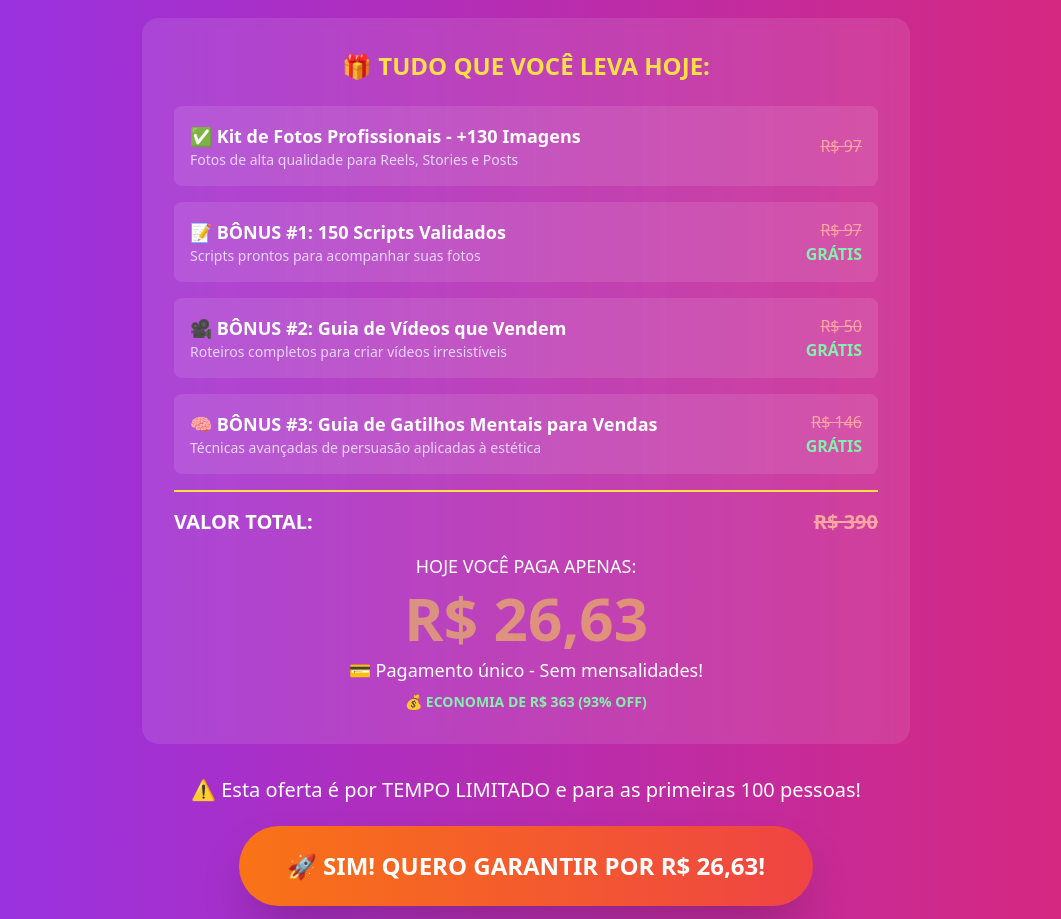
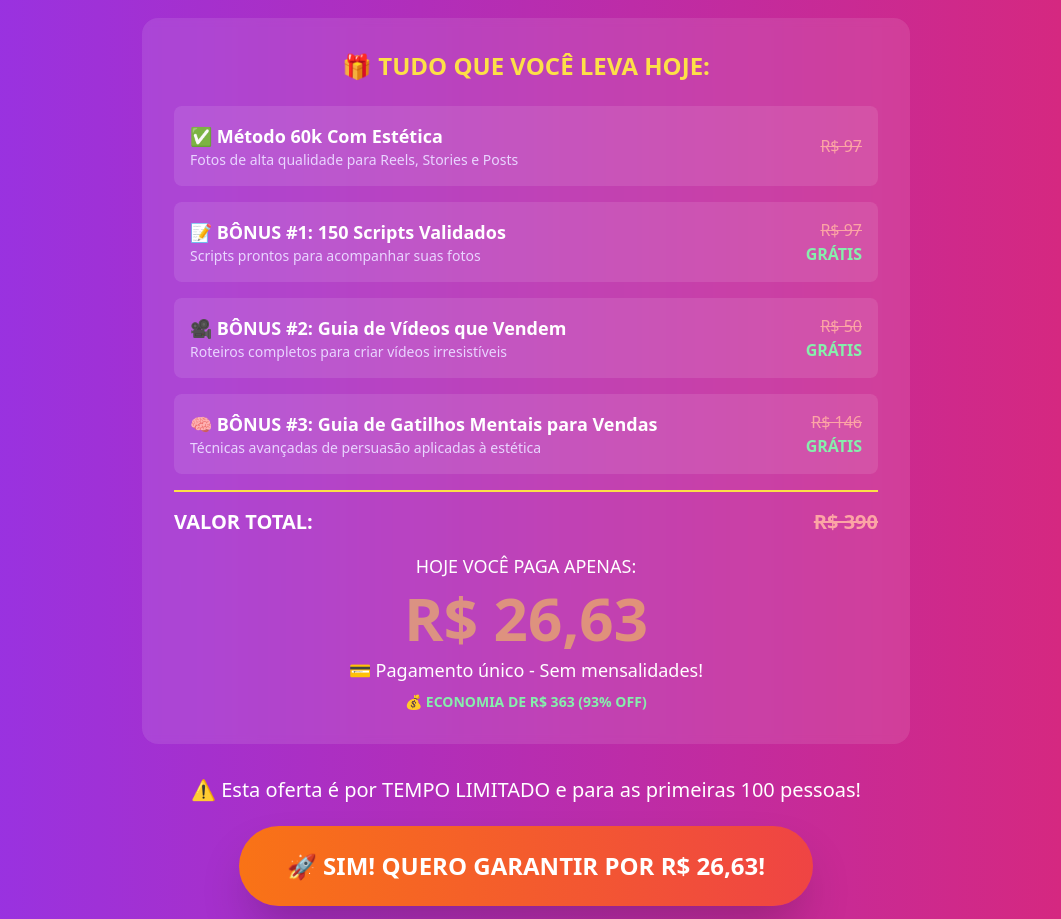
Before and after one commit to Magnus1385/KIT, a React (Vite) app: page / in a window 1280 px wide. Shown: the part 3480-4399 px from the top of the page, without its empty margins (114-1175 px from the left). Built offline with nearby package versions, Linux system fonts and the light colour scheme.

Commit message:
Updated App.tsx

```diff
--- a/src/App.tsx
+++ b/src/App.tsx
@@ -374,7 +374,7 @@ function App() {
             <div className="space-y-4 text-left">
               <div className="flex justify-between items-center bg-white/10 rounded-lg p-4">
                 <div>
-                  <div className="font-semibold text-lg">✅ Kit de Fotos Profissionais - +130 Imagens</div>
+                  <div className="font-semibold text-lg">✅ Método 60k Com Estética</div>
                   <div className="text-sm text-purple-200">Fotos de alta qualidade para Reels, Stories e Posts</div>
                 </div>
                 <div className="text-right">
```
